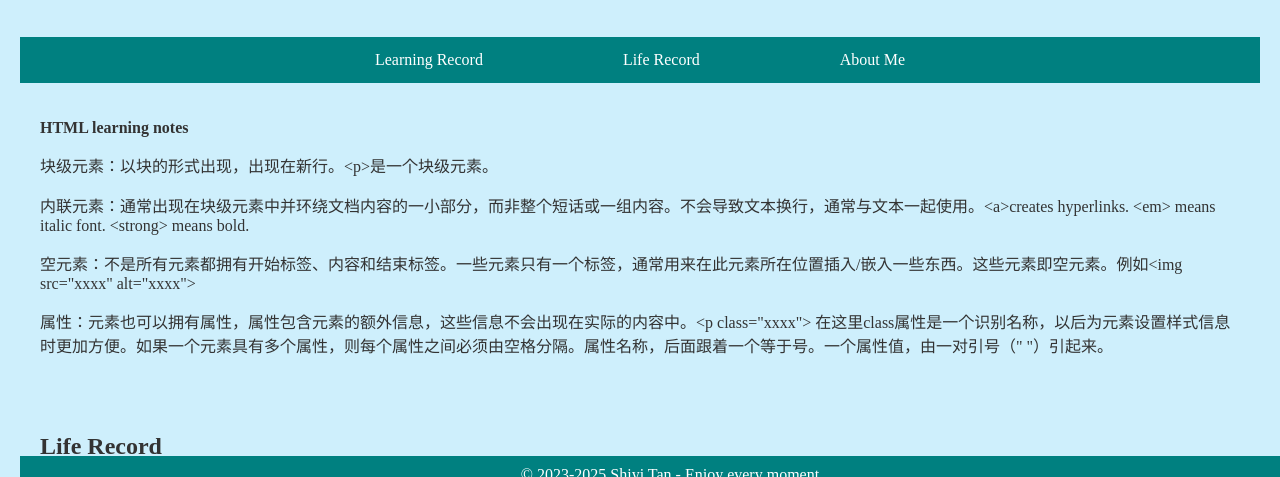
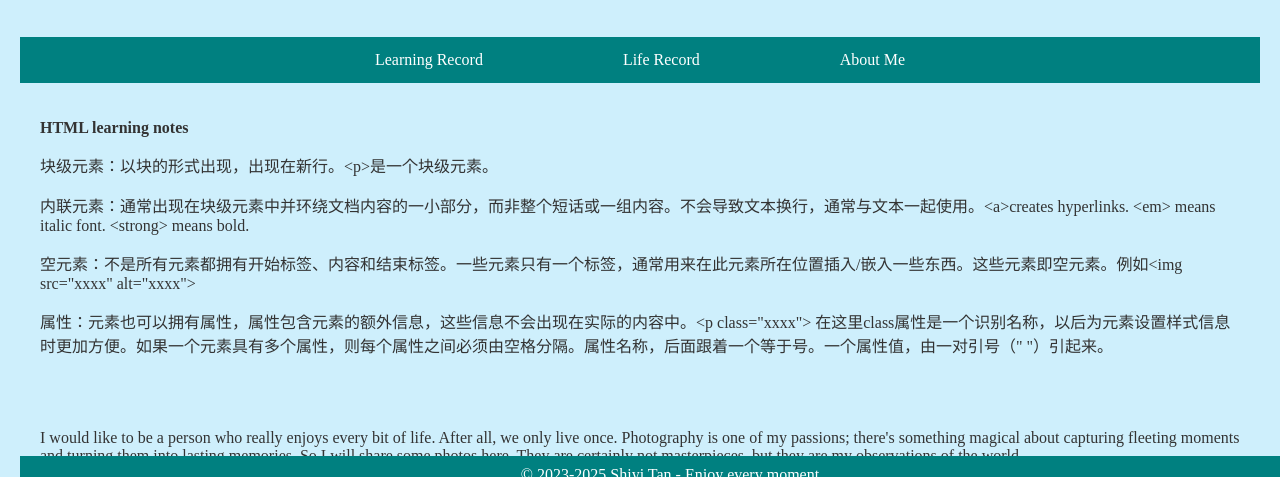
Before and after one commit to shiyitan11/personal_website, a plain HTML site: page index.html in a window 1280 px wide. Shown: the part 306-783 px from the top of the page. Drawn offline with Linux system fonts and the light colour scheme.

Commit message:
Updated website

```diff
--- a/index.html
+++ b/index.html
@@ -33,7 +33,6 @@
     </div>
 
     <div id="Life_Record" class="content">
-        <h2>Life Record</h2>
         <p>I would like to be a person who really enjoys every bit of life. After all, we only live once.
             Photography is one of my passions; there's something magical about capturing fleeting moments and turning them into lasting memories.
             So I will share some photos here. They are certainly not masterpieces, but they are my observations of the world.</p>
```
